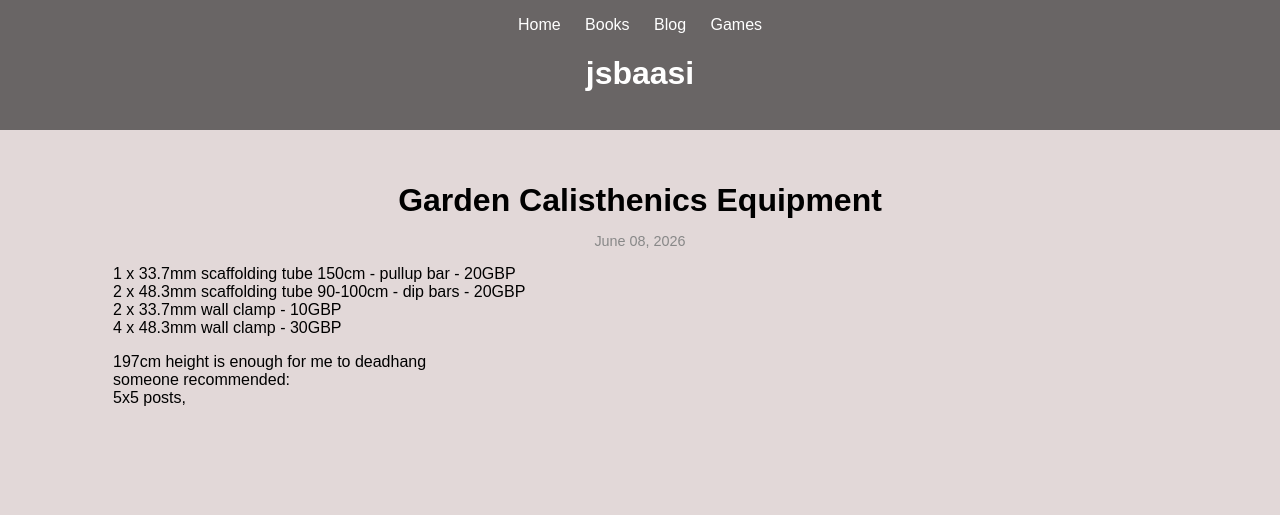
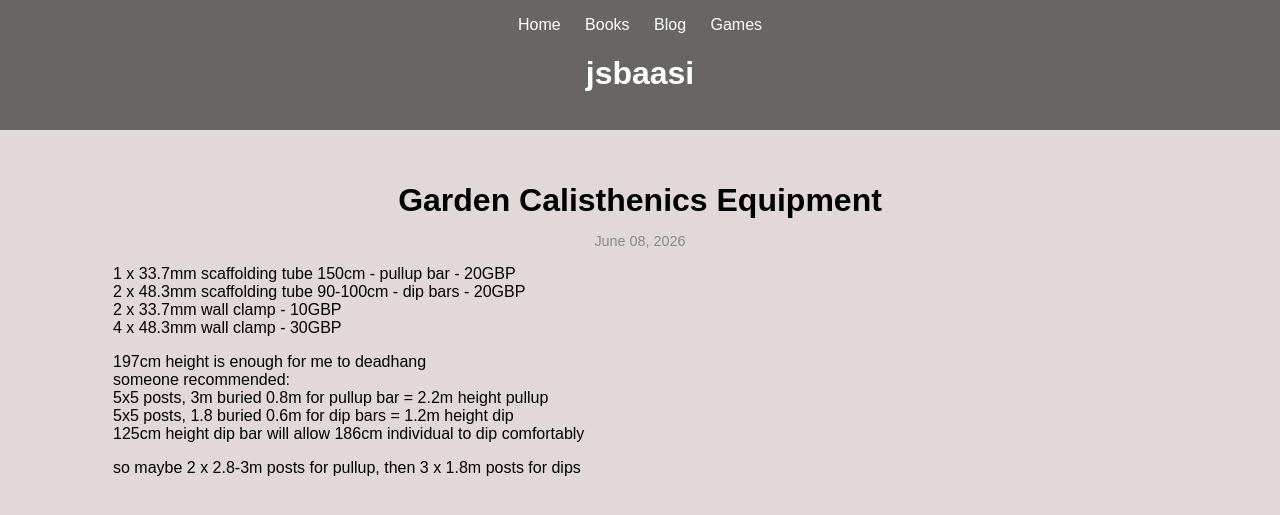
Before and after one commit to jsbaasi/jsbaasi.github.io, a Jekyll site: the page built from _posts/2026-06-08-garden-calisthenics-equipment.md, in a window 1280 px wide. Shown: the top 515 px of the page. Built offline with Jekyll 4.4.1, drawn with Linux system fonts in a browser that asks for light colours.

Commit message:
vault backup: 2026-06-08 18:20:33

```diff
--- a/_posts/2026-06-08-garden-calisthenics-equipment.md
+++ b/_posts/2026-06-08-garden-calisthenics-equipment.md
@@ -12,4 +12,8 @@ permalink: /garden-calisthenics-equipment/
 
 197cm height is enough for me to deadhang
 someone recommended:
-5x5 posts,
+5x5 posts, 3m buried 0.8m for pullup bar = 2.2m height pullup
+5x5 posts, 1.8 buried 0.6m for dip bars = 1.2m height dip
+125cm height dip bar will allow 186cm individual to dip comfortably
+
+so maybe 2 x 2.8-3m posts for pullup, then 3 x 1.8m posts for dips
```
